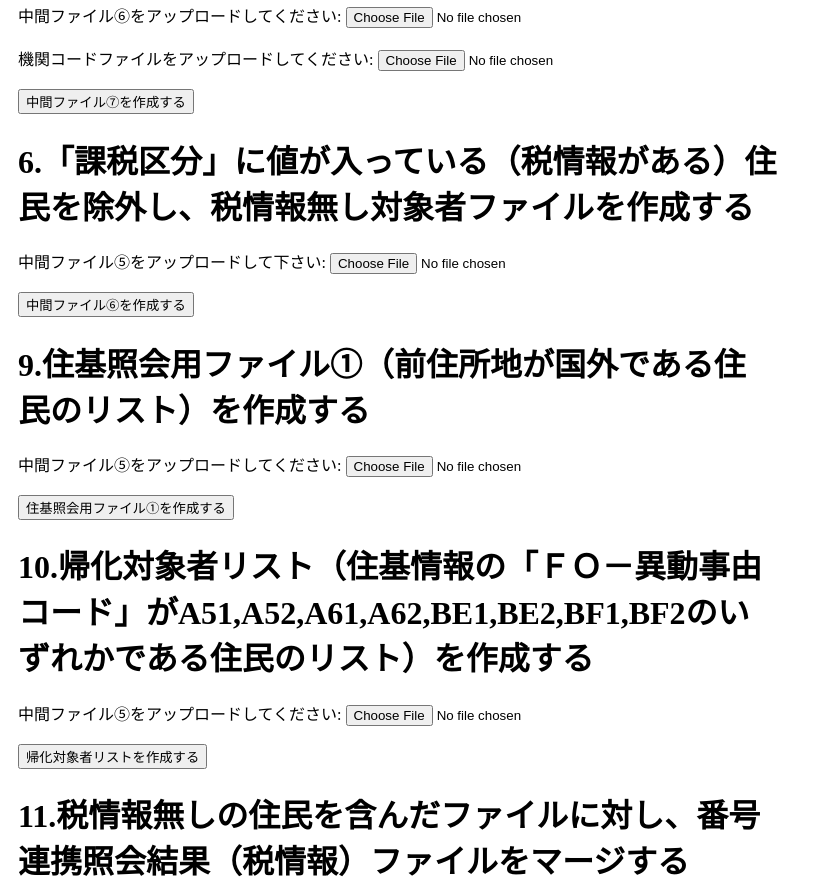
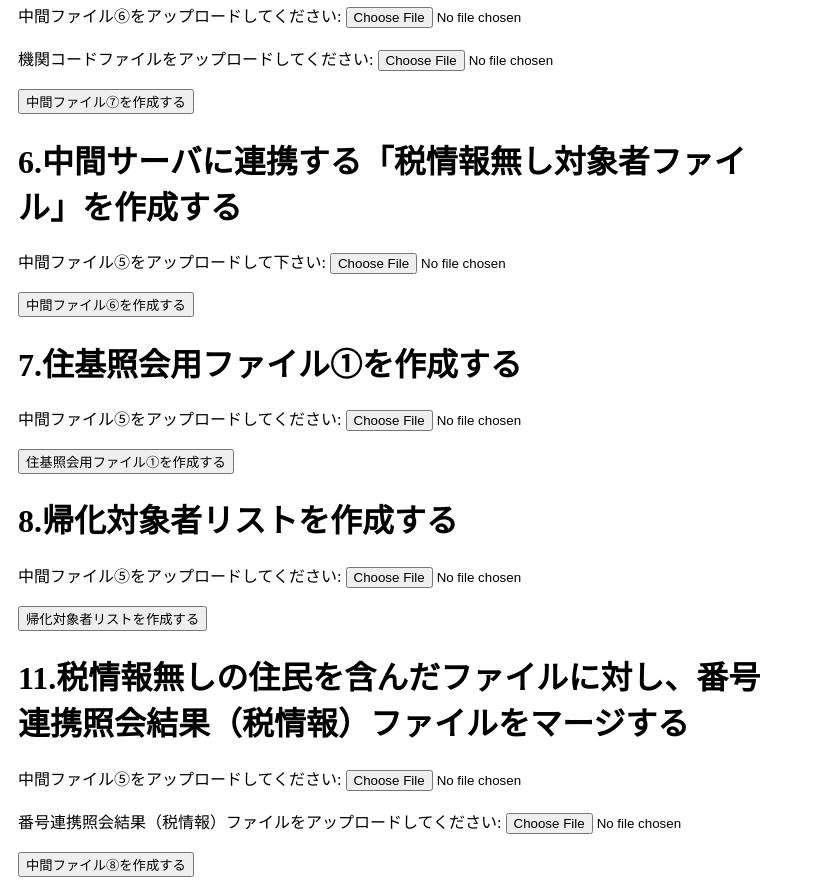
Before and after one commit to doy1022/ConvertTool, a plain HTML site: page index.html in a window 1280 px wide. Shown: the part 1358-2253 px from the top of the page, without its empty margins (0-822 px from the left). Drawn offline with Linux system fonts and the light colour scheme.

Commit message:
Update index.html

```diff
--- a/index.html
+++ b/index.html
@@ -72,7 +72,7 @@
             <button type="button" onclick="ChangeRowsFromInstitutionCode()">中間ファイル⑦を作成する</button>
         </form>
 
-        <h1>6.「課税区分」に値が入っている（税情報がある）住民を除外し、税情報無し対象者ファイルを作成する</h1>
+        <h1>6.中間サーバに連携する「税情報無し対象者ファイル」を作成する</h1>
         <form id="csvForm6">
             <label for="file9">中間ファイル⑤をアップロードして下さい:</label>
             <input type="file" id="file9" accept=".csv"><br><br>
@@ -86,14 +86,14 @@
             <button type="button" onclick="generateTaxInfoInquiryFile()">税情報照会ファイルを作成する</button>
         </form>-->
 
-        <h1>9.住基照会用ファイル①（前住所地が国外である住民のリスト）を作成する</h1>
+        <h1>7.住基照会用ファイル①を作成する</h1>
         <form id="csvForm9">
             <label for="file13">中間ファイル⑤をアップロードしてください:</label>
             <input type="file" id="file13" accept=".csv"><br><br>
             <button type="button" onclick="generateReferencingFile1()">住基照会用ファイル①を作成する</button>
         </form>
 
-        <h1>10.帰化対象者リスト（住基情報の「ＦＯ－異動事由コード」がA51,A52,A61,A62,BE1,BE2,BF1,BF2のいずれかである住民のリスト）を作成する</h1>
+        <h1>8.帰化対象者リストを作成する</h1>
         <form id="csvForm10">
             <label for="file14">中間ファイル⑤をアップロードしてください:</label>
             <input type="file" id="file14" accept=".csv"><br><br>
```
